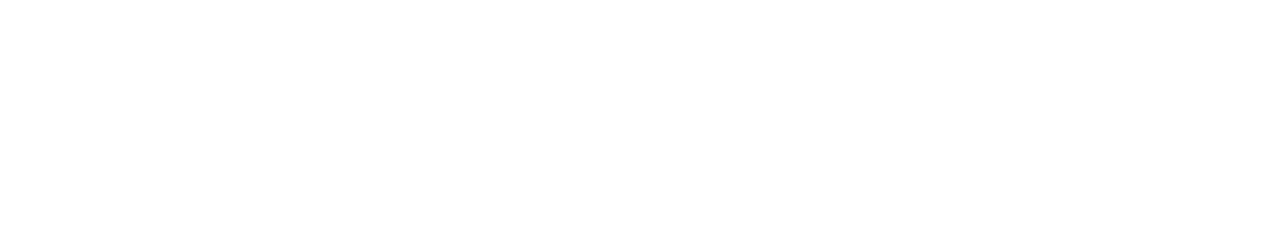
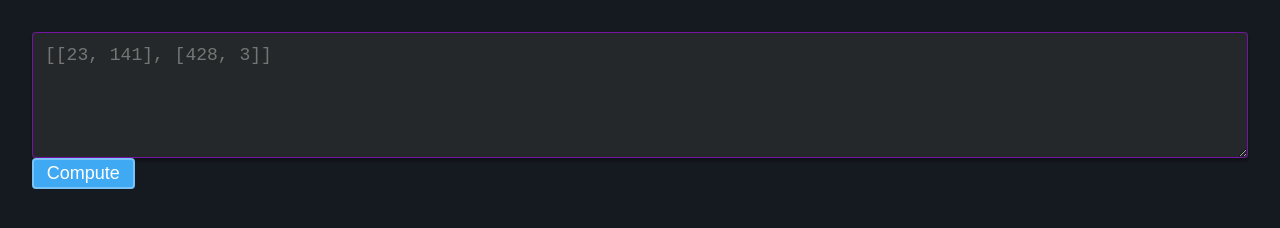
Before and after one commit to Nyalothas/West-of-Westeros, a plain HTML site: page src/index.html in a window 1280 px wide. Drawn offline with nearby package versions, Linux system fonts and the light colour scheme.

Commit message:
added initial style

```diff
--- a/src/index.html
+++ b/src/index.html
@@ -6,12 +6,27 @@
 	<meta name="viewport" content="width=device-width, initial-scale=1.0">
 	<meta http-equiv="X-UA-Compatible" content="ie=edge">
 	<title>West of Westeros</title>
+	<link href="https://fonts.googleapis.com/css?family=Source+Sans+Pro&display=swap" rel="stylesheet">
 	<link type="text/css" rel="stylesheet" href="./style.css">
 </head>
 
 <body>
-	<canvas id="b" style="z-index: 0"></canvas>
-	<canvas id="f" tabindex="0" style="z-index: 1"></canvas>
+
+	<main class="column">
+		<div class="row card">
+			<textarea id="coordinates" name="coordinates" rows="5" placeholder="[[23, 141], [428, 3]]"></textarea>
+		</div>
+
+		<div class="row-compute">
+			<button id="btnCompute" type="button">Compute</button>
+		</div>
+
+		<div>
+			<canvas id="background" style="z-index: 0"></canvas>
+			<canvas id="foreground" tabindex="0" style="z-index: 1"></canvas>
+		</div>
+	</main>
+
 	<script src="./wow.js"></script>
 </body>
 
--- a/src/style.css
+++ b/src/style.css
@@ -0,0 +1,86 @@
+body {
+    margin: 0;
+    background-color: #151920;
+    font-family: Source Sans Pro, Segoe UI, sans-serif
+}
+
+main {
+    display: flex;
+    flex-direction: column;
+    justify-content: space-evenly;
+    padding: 2rem;
+}
+
+.row {
+    display: flex;
+    flex-direction: row;
+    flex-wrap: wrap;
+    width: 100%;
+}
+
+.column {
+    display: flex;
+    flex-direction: column;
+    flex-basis: 100%;
+    flex: 1;
+}
+
+
+.card {
+    background-color: rgb(36, 40, 42);
+    box-shadow: rgba(0, 0, 0, 0.3) 0px 3px 3px;
+    border-radius: 2px;
+}
+
+.mb-1 {
+    margin-bottom: 1rem;
+}
+
+canvas {
+    position: absolute;
+    width: 500px;
+    height: 500px;
+}
+
+textarea {
+    background: transparent;
+    color: #53a9d7;
+    border: 1px solid #7612A4;
+    border-radius: 4px;
+    box-shadow: none;
+    display: inline-block;
+    max-width: 100%;
+    padding: 0.75rem;
+    -webkit-appearance: none;
+    width: 100vW;
+    font-size: 18px;
+
+    -webkit-transition: all 0.30s ease-in-out;
+    -moz-transition: all 0.30s ease-in-out;
+    -ms-transition: all 0.30s ease-in-out;
+    -o-transition: all 0.30s ease-in-out;
+}
+
+textarea:focus {
+    box-shadow: 0 0 5px rgba(81, 203, 238, 1);
+    border: 1px solid rgba(81, 203, 238, 1);
+}
+
+.row-compute {
+    align-self: start;
+}
+
+button {
+    color: white;
+    font-size: 18px;
+    border: 2px solid rgba(255, 255, 255, 0.3);
+    background-color: rgb(64, 169, 243);
+    border-radius: 4px;
+    padding: 0.2rem 0.8rem;
+    transition: all 0.3s ease 0s;
+}
+
+button:hover {
+    background-color: rgb(0, 149, 255);
+    border-color: rgb(0, 149, 255);
+}
--- a/src/wow.js
+++ b/src/wow.js
@@ -0,0 +1,15 @@
+var WestOfWesteros = {
+
+	init: function () {
+
+		var initialize = function() {
+			// set up events
+		}
+
+		return {
+			init: initialize()
+		}
+	}
+}
+
+WestOfWesteros.init();
```
